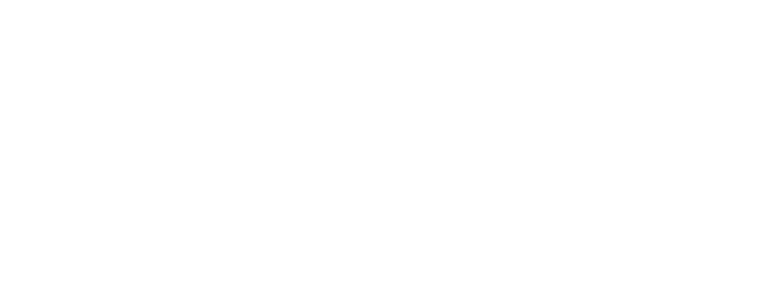
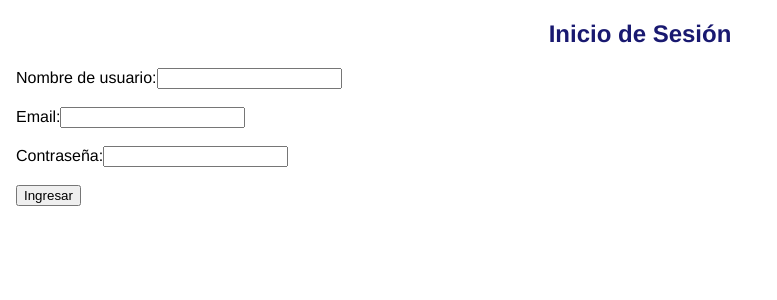
Before and after one commit to cheliali/PoseFRONT, an Angular app: page /login in a window 1280 px wide. Before the commit this address led to /. Shown: the top 300 px of the page, without its empty margins (0-777 px from the left). Built offline with nearby package versions, Linux system fonts and the light colour scheme.

Commit message:
add login page and styles

```diff
--- a/src/app/app-routing.module.ts
+++ b/src/app/app-routing.module.ts
@@ -1,8 +1,12 @@
-import { NgModule } from '@angular/core';
+import { Component, NgModule } from '@angular/core';
 import { RouterModule, Routes } from '@angular/router';
 import { InicioComponent } from './pages/inicio/inicio.component';
+import { LoginComponent } from './pages/login/login.component';
 
-const routes: Routes = [{ path: 'inicio', component: InicioComponent }];
+const routes: Routes = [
+  { path: 'inicio', component: InicioComponent },
+  { path: 'login', component: LoginComponent },
+];
 
 @NgModule({
   imports: [RouterModule.forRoot(routes)],
--- a/src/app/pages/inicio/inicio.component.html
+++ b/src/app/pages/inicio/inicio.component.html
@@ -1,7 +1,9 @@
-<h1>Estimación de Pose</h1>
+<body>
+  <h1>
+    {{ videoService.nombre }}
+  </h1>
+  <hr />
+  <button (click)="cambiar()">Empezar</button>
 
-<h1>
-  {{ videoService.nombre }}
-</h1>
-<button (click)="cambiar()">Cambiar Nombre</button>
-<img *ngIf="mostrar" [src]="url" width="500" height="500" />
+  <img *ngIf="mostrar" [src]="url" width="500" height="500" />
+</body>
--- a/src/app/pages/inicio/inicio.component.scss
+++ b/src/app/pages/inicio/inicio.component.scss
@@ -0,0 +1,3 @@
+h1 {
+    color: red;
+  }
--- a/src/app/pages/inicio/inicio.component.ts
+++ b/src/app/pages/inicio/inicio.component.ts
@@ -15,12 +15,10 @@
   cambiar() {
     if (!this.mostrar) {
       this.videoService.startStream().subscribe((_) => {
-        console.log('start');
         this.mostrar = true;
       });
     } else {
       this.videoService.stopStream().subscribe((_) => {
-        console.log('stop');
         this.mostrar = false;
       });
     }
--- /dev/null
+++ b/src/app/pages/login/login.component.html
@@ -0,0 +1,16 @@
+<head> </head>
+<body>
+  <h2>Inicio de Sesión</h2>
+  <form action="">
+    <label for="username">Nombre de usuario:</label>
+    <input type="text" id="username" name="username" required />
+    <br /><br />
+    <label for="email">Email:</label>
+    <input type="email" id="email" name="email" required />
+    <br /><br />
+    <label for="password">Contraseña:</label>
+    <input type="password" id="password" name="password" required />
+    <br /><br />
+    <input type="submit" value="Ingresar" />
+  </form>
+</body>
--- /dev/null
+++ b/src/app/pages/login/login.component.scss
@@ -0,0 +1,8 @@
+h2 {
+    color: midnightblue;
+    font-family: 'Franklin Gothic Medium', 'Arial Narrow', Arial, sans-serif;
+    text-align: center;
+}
+label{
+    font-family: 'Franklin Gothic Medium', 'Arial Narrow', Arial, sans-serif;
+}
--- a/src/app/servicios/video-service.service.ts
+++ b/src/app/servicios/video-service.service.ts
@@ -7,7 +7,7 @@
   providedIn: 'root',
 })
 export class VideoServiceService {
-  nombre: string = '';
+  nombre: string = 'Estimación de Pose';
 
   constructor(private http: HttpClient) {}
 
--- a/src/index.html
+++ b/src/index.html
@@ -1,13 +1,13 @@
-<!doctype html>
+<!DOCTYPE html>
 <html lang="en">
-<head>
-  <meta charset="utf-8">
-  <title>PoseEstimationFront</title>
-  <base href="/">
-  <meta name="viewport" content="width=device-width, initial-scale=1">
-  <link rel="icon" type="image/x-icon" href="favicon.ico">
-</head>
-<body>
-  <app-root></app-root>
-</body>
+  <head>
+    <meta charset="utf-8" />
+    <title>Pose Estimation Front</title>
+    <base href="/" />
+    <meta name="viewport" content="width=device-width, initial-scale=1" />
+  </head>
+
+  <body>
+    <app-root></app-root>
+  </body>
 </html>
```
Also changed, not shown: src/app/pages/login/login.component.ts (added, +8 -0 lines).
